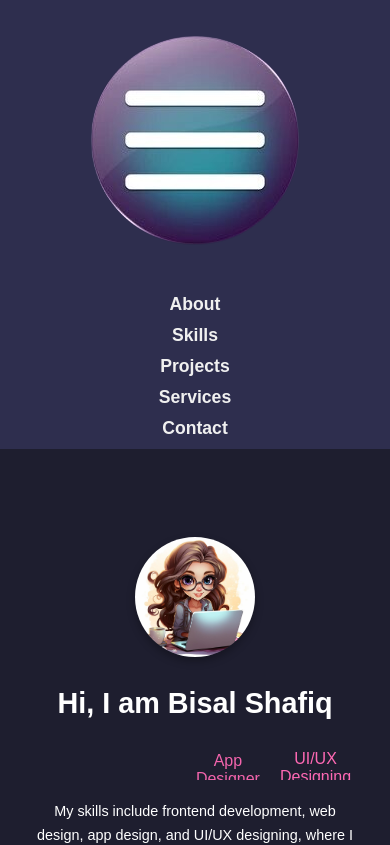
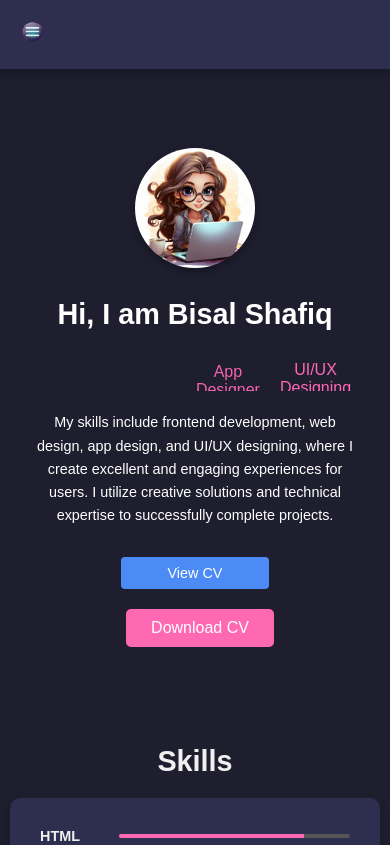
Before and after one commit to Bisal-Shafiq/my-portfolio, a Next.js app: page / in a window 390 px wide. Shown: the top 845 px of the page. Built offline with nearby package versions, Linux system fonts and the light colour scheme.

Commit message:
Update globals.css

```diff
--- a/app/globals.css
+++ b/app/globals.css
@@ -24,12 +24,25 @@ h1, h2, h3, p {
 /* Header Styles */
 .header {
   display: flex;
-  justify-content: center;
+  justify-content: space-between;
+  align-items: center;
   padding: 20px;
   background-color: #2e2e4e;
-  position: sticky;
+  position: fixed;
   top: 0;
+  width: 100%;
   z-index: 1000;
+  box-shadow: 0 4px 10px rgba(0, 0, 0, 0.3); /* Optional: Adds shadow to the header */
+}
+
+.menuIcon {
+  display: none; /* Hidden on larger screens */
+  cursor: pointer;
+}
+
+.menuIcon img {
+  width: 25px;
+  height: 25px;
 }
 
 .navList {
@@ -53,36 +66,36 @@ h1, h2, h3, p {
   color: #ff69b4;
 }
 
-/* Responsive Styles */
+/* Mobile Responsive Styles */
 @media (max-width: 768px) {
-  .header {
-    padding: 15px;
+  .menuIcon {
+    display: block; /* Show the menu icon on mobile */
   }
 
   .navList {
-    gap: 15px;
+    display: none; /* Hide menu items by default on mobile */
+    flex-direction: column;
+    align-items: center;
+    position: fixed;
+    top: 60px; /* Set position of dropdown menu */
+    left: 0;
+    width: 100%;
+    background-color: #2e2e4e;
+    padding: 20px 0;
+    box-shadow: 0 8px 15px rgba(0, 0, 0, 0.3);
+    z-index: 1000;
   }
 
-  .navList a {
-    font-size: 1rem;
+  .navList.show {
+    display: flex; /* Show menu items when 'show' class is added */
   }
 }
 
-@media (max-width: 480px) {
-  .header {
-    padding: 10px;
-  }
+/* Sticky Header on Scroll */
+body {
+  padding-top: 60px; /* Offset content under the fixed header */
+}
 
-  .navList {
-    flex-direction: column; /* Stack the navigation links vertically */
-    align-items: center; /* Center align the items */
-    gap: 10px;
-  }
-
-  .navList a {
-    font-size: 1.1rem;
-  }
-}
 
 /* About Section Styles */
 .about {
```
